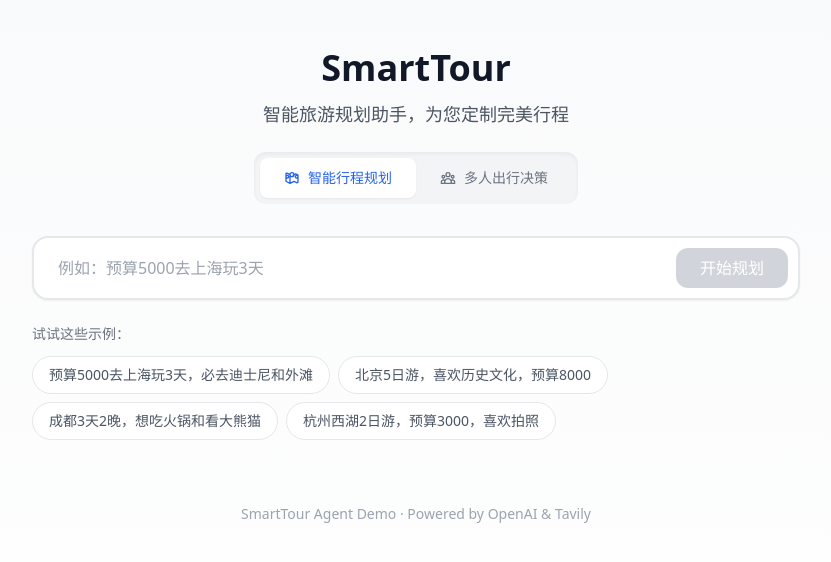
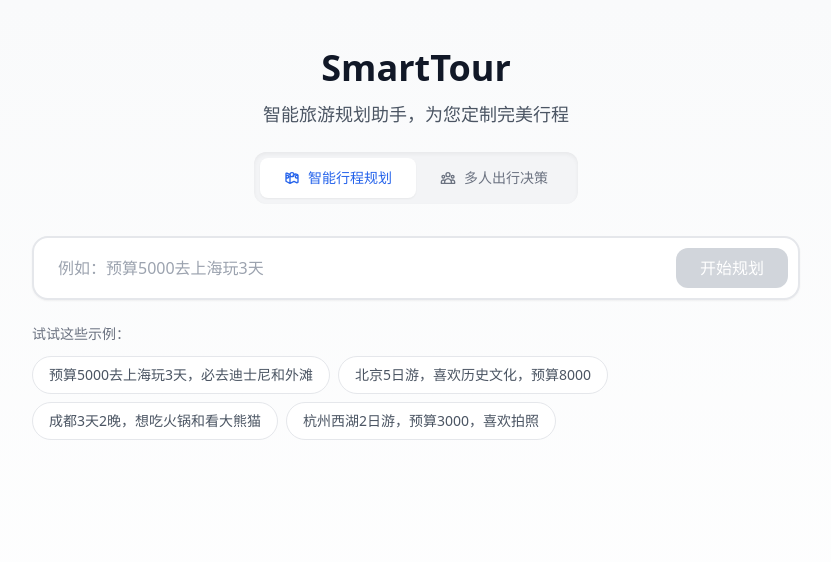
Before and after one commit to damaokkk/tour-agent, a React (Vite) app in the folder frontend/: page / in a window 1280 px wide. Shown: the top 562 px of the page, without its empty margins (224-1055 px from the left). Built offline with nearby package versions, Linux system fonts and the light colour scheme; no server answers.

Commit message:
feat: 修改SSE的设置

```diff
--- a/frontend/src/App.tsx
+++ b/frontend/src/App.tsx
@@ -18,7 +18,7 @@ function TripPlanner() {
   const handleSearch = async (query: string) => {
     try {
       // 调用预览接口
-      const response = await fetch('http://localhost:3001/api/v1/tour/preview', {
+      const response = await fetch('http://localhost:8000/api/v1/tour/preview', {
         method: 'POST',
         headers: { 'Content-Type': 'application/json' },
         body: JSON.stringify({ query })
@@ -155,10 +155,7 @@ function App() {
           <GroupDecision onSelectCity={handleGroupDecisionSelect} />
         )}
 
-        {/* 底部信息 */}
-        <div className="text-center mt-16 text-sm text-gray-400">
-          <p>SmartTour Agent Demo · Powered by OpenAI & Tavily</p>
-        </div>
+
       </div>
     </div>
   );
--- a/frontend/src/hooks/useEventSource.ts
+++ b/frontend/src/hooks/useEventSource.ts
@@ -69,8 +69,8 @@ export function useEventSource(apiUrl?: string): UseEventSourceReturn {
     const abortController = new AbortController();
     abortControllerRef.current = abortController;
 
-    // 流式请求，添加30秒超时
-    const TIMEOUT_MS = 30000;
+    // 流式请求，添加120秒超时
+    const TIMEOUT_MS = 120000;
     const timeoutId = setTimeout(() => {
       abortController.abort();
       setError('请求超时，请稍后重试');
```
